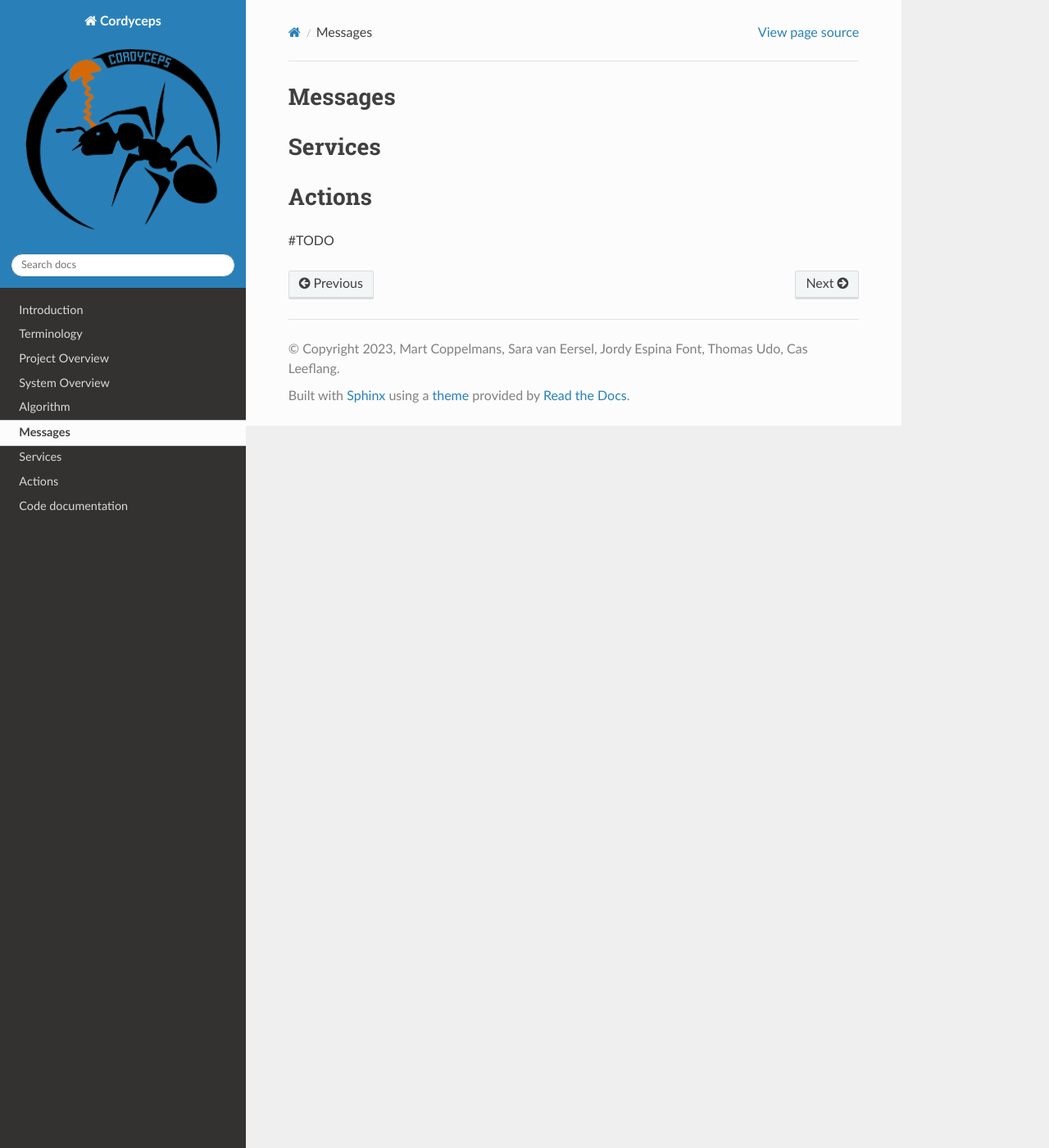
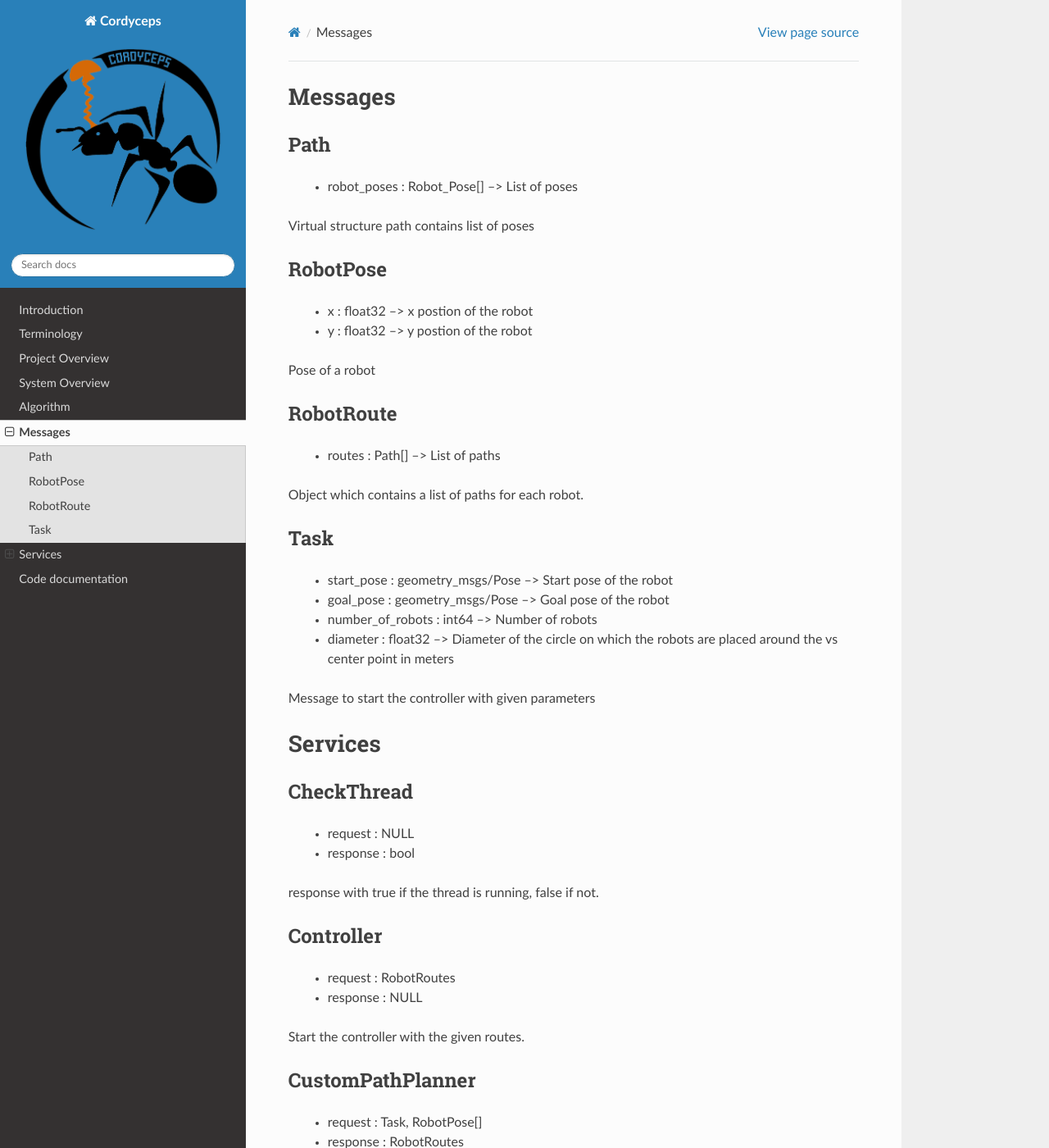
Before and after one commit to TeamSolenopsis/Cordyceps, a Sphinx documentation site: the page built from cordyceps/docs/communication.rst, in a window 1280 px wide and 1400 px high. Shown: the whole window at 82% size. Built offline with Sphinx 7.4.7 and the Read the Docs theme 2.0.0, drawn with Linux system fonts in a browser that asks for light colours; some of the changed text lies outside the part shown.

Commit message:
communication

```diff
--- a/cordyceps/docs/algorithm.rst
+++ b/cordyceps/docs/algorithm.rst
@@ -1,5 +1,5 @@
 Algorithm
-^^^^^^^^^^^^^^
+--------------
 
 The Cordyceps controller implements a variant of the Pure Pursuit algorithm.
 The Pure Pursuit algorithm is a path tracking algorithm used for robotics and autonomous navigation.
--- a/cordyceps/docs/communication.rst
+++ b/cordyceps/docs/communication.rst
@@ -1,11 +1,61 @@
 Messages
-^^^^^^^^
+--------
+
+Path
+^^^^
+    * robot_poses : Robot_Pose[] --> List of poses
+
+Virtual structure path contains list of poses
+
+RobotPose
+^^^^^^^^^
+    * x : float32 --> x postion of the robot
+    * y : float32 --> y postion of the robot
+
+Pose of a robot
+
+RobotRoute
+^^^^^^^^^^
+    * routes : Path[] --> List of paths
+
+Object which contains a list of paths for each robot.
+
+Task
+^^^^
+    * start_pose : geometry_msgs/Pose --> Start pose of the robot
+    * goal_pose : geometry_msgs/Pose --> Goal pose of the robot
+    * number_of_robots : int64 --> Number of robots
+    * diameter : float32 --> Diameter of the circle on which the robots are placed around the vs center point in meters
+
+Message to start the controller with given parameters
 
 Services
-^^^^^^^^
+--------
 
-Actions
-^^^^^^^
+CheckThread
+^^^^^^^^^^^
+    * request : NULL
+    * response : bool
 
+response with true if the thread is running, false if not.
 
-#TODO
+Controller
+^^^^^^^^^^
+    * request : RobotRoutes
+    * response : NULL
+
+Start the controller with the given routes.
+
+CustomPathPlanner
+^^^^^^^^^^^^^^^^^
+    * request : Task, RobotPose[]
+    * response : RobotRoutes
+
+Response with routes for each robot based on the given task and robot poses.
+
+CustomRobotAssembler
+^^^^^^^^^^^^^^^^^^^^
+    * request : Task
+    * response : RobotPose[]
+
+Response with the vs reference poses based on the given task.
--- a/cordyceps/docs/conf.py
+++ b/cordyceps/docs/conf.py
@@ -13,7 +13,7 @@ sys.path.insert(0, os.path.abspath('..'))
 
 project = 'Cordyceps'
 copyright = '2023, Mart Coppelmans, Sara van Eersel, Jordy Espina Font, Thomas Udo, Cas Leeflang'
-author = 'Mart Coppelmans, Sara van Eersel, Jordy Espina Font, Thomas Udo, Cas Leeflang'
+author = 'Mart Coppelmans, Sara van Eersel, Jordi Espina Font, Thomas Udo, Cas Leeflang'
 
 # -- General configuration ---------------------------------------------------
 # https://www.sphinx-doc.org/en/master/usage/configuration.html#general-configuration
```
Also changed, not shown: cordyceps/docs/cordyceps.rst (+5 -6 lines), 3 other files.
